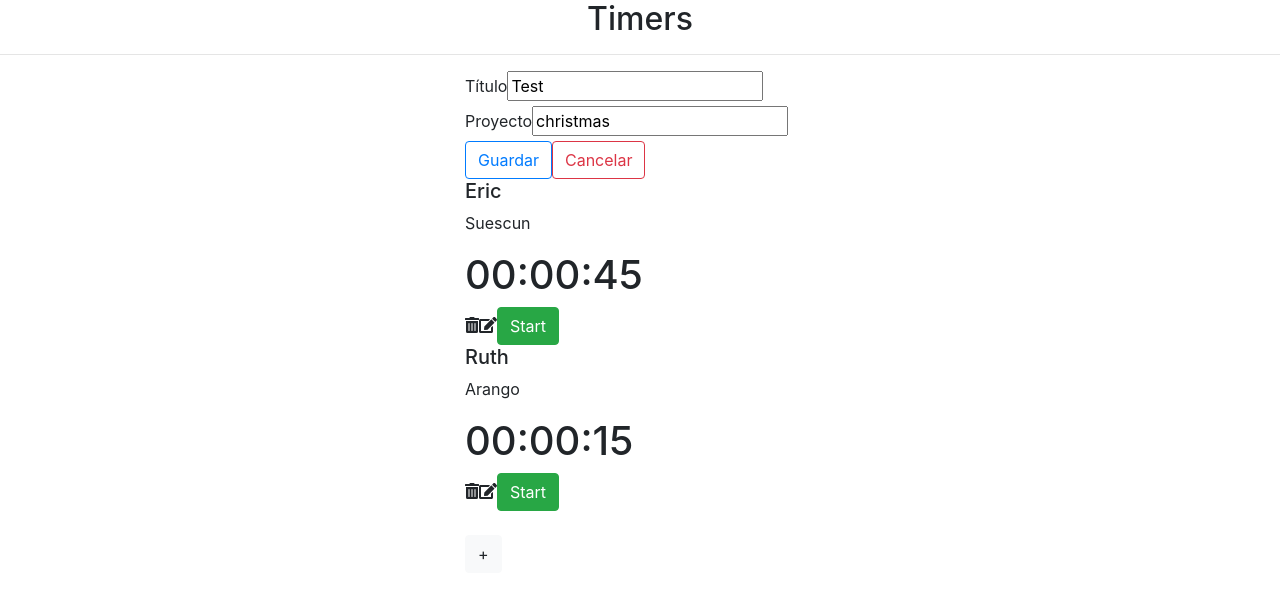
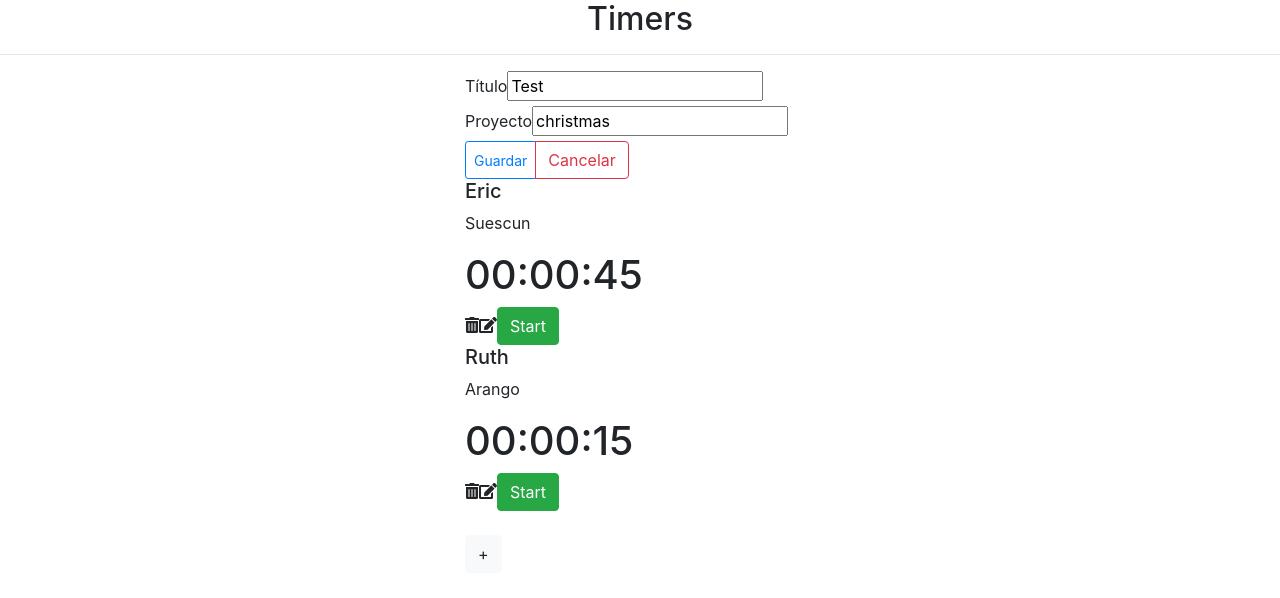
Before and after one commit to ericsuescun/chronos, a React (Create React App) app: page / in a window 1280 px wide. Both pictures are taken after a click on the icon 488 px from the left and 216 px from the top of the page. Shown: the top 598 px of the page. Built offline with nearby package versions, Linux system fonts and the light colour scheme.

Commit message:
Refactor de Timer y TimerForm. Cambio edit en onjeto principal por newTimer.

```diff
--- a/src/App.js
+++ b/src/App.js
@@ -11,7 +11,7 @@ class App extends Component {
   constructor() {
     super();
     this.state = {
-      edit: false,
+      newTimer: false,
       timers: [{ title: 'Test', project: 'chirstmas', value: 0, status: false, edit: false }]
     }
 
--- a/src/components/Timer.js
+++ b/src/components/Timer.js
@@ -1,7 +1,8 @@
 import React, { Component } from 'react';
 import { FontAwesomeIcon } from '@fortawesome/react-fontawesome';
 import store from '../store';
-import { Button } from 'react-bootstrap';
+import { Button, ButtonGroup } from 'react-bootstrap';
+import TimerForm from './TimerForm';
 
 class Timer extends Component {
 
@@ -13,6 +14,7 @@ class Timer extends Component {
 			title: props.title,
 			project: props.project,
 			status: props.status,
+			edit: props.edit,
 			interval: props.interval
 		}
 	}
@@ -66,8 +68,6 @@ class Timer extends Component {
 	render() {
 		return(
 			<div key={this.state.index} >
-				{
-					!this.state.edit ?
 
 					<div>
 						<h5>{store.getState().timers[this.state.index].title}</h5>
@@ -77,16 +77,8 @@ class Timer extends Component {
 						<FontAwesomeIcon icon="edit" onClick={this.handleEdit.bind(this)} />
 						<Button variant={ store.getState().timers[this.state.index].status ? 'danger' : 'success' } onClick={this.handleStartStop.bind(this)} >{store.getState().timers[this.state.index].status ? 'Stop' : 'Start' }</Button>
 					</div>
-					:
-					<div>
-						<label>Título</label>
-						<input type="text" value={this.state.title} onChange={this.handleChangeTitle.bind(this)} />
-						<label>Proyecto</label>
-						<input type="text" value={this.state.project} onChange={this.handleChangeProject.bind(this)} />
-						<Button variant={"outline-primary"} onClick={this.handleSave.bind(this)} >Guardar</Button>
-						<Button variant={"outline-danger"} onClick={this.handleCancel.bind(this)} >Cancelar</Button>
-					</div>
-				}
+
+
 			</div>
 		);
 	}
--- a/src/components/TimerForm.js
+++ b/src/components/TimerForm.js
@@ -1,26 +1,47 @@
 import React, { Component } from 'react';
-import { Button } from 'react-bootstrap';
+import { Button, ButtonGroup } from 'react-bootstrap';
 import store from '../store';
 
 class TimerForm extends Component {
-	constructor() {
-		super();
+	constructor(props) {
+		super(props);
+
+		if(props.use === 'creation') {
 			this.state = {
 				title: "Título",
 				project: "Proyecto",
 				value: 0,
-			status: false
+				status: false,
 			}
+		} else {
+			this.state = {
+				index: props.index,
+				value: props.value,
+				title: props.title,
+				project: props.project,
+				status: props.status,
+				edit: props.edit,
+				interval: props.interval
+			}
+		}
+
 	}
 
 	handleCancel(e) {
 		e.preventDefault();
-		store.dispatch({ type: "CANCEL" });
+		this.setState({ edit: false });
+		store.dispatch({ type: "CANCEL", index: this.state.index });
 	}
 
 	handleCreate(e) {
 		e.preventDefault();
 		store.dispatch({ type: "CREATE", title: this.state.title, project: this.state.project });
+	}
+
+	handleSave(e) {
+		e.preventDefault();
+		this.setState({ edit: false });
+		store.dispatch({ type: "SAVE", title: this.state.title, project: this.state.project, index: this.state.index });
 	}
 
 	handleChangeTitle(e) {
@@ -42,8 +63,16 @@ class TimerForm extends Component {
 				<input type="text" value={this.state.title} onChange={this.handleChangeTitle.bind(this)} />
 				<label>Proyecto</label>
 				<input type="text" value={this.state.project} onChange={this.handleChangeProject.bind(this)} />
+				<ButtonGroup>
+					{
+						this.props.use === 'creation' ?
 						<Button variant={"outline-primary"} onClick={this.handleCreate.bind(this)} >Crear</Button>
+						:
+						<Button variant={"outline-primary"} size="sm" onClick={this.handleSave.bind(this)} >Guardar</Button>
+					}
+
 					<Button variant={"outline-danger"} onClick={this.handleCancel.bind(this)} >Cancelar</Button>
+				</ButtonGroup>
 			</div>
 		);
 	}
--- a/src/components/TimersList.js
+++ b/src/components/TimersList.js
@@ -22,11 +22,18 @@ class TimersList extends Component {
 			<div>
 				{store.getState().timers.map((timer, index) =>
 
-					<Timer key={'id' + index} index={index} title={timer.title} project={timer.project} value={timer.value} status={timer.status} edit={timer.edit} />
+
+						!timer.edit ?
+						<Timer key={'id' + index} index={index} title={timer.title} project={timer.project} value={timer.value} status={timer.status} edit={timer.edit} />
+						:
+						<TimerForm index={index} value={timer.value} title={timer.title} project={timer.project} status={timer.status} interval={timer.interval} use={'edition'} edit={timer.edit} />
+
+
+
 
 
 				)}
-				{ store.getState().edit ? <TimerForm /> : <br /> }
+				{ store.getState().newTimer ? <TimerForm use={'creation'} /> : <br /> }
 			</div>
 		);
 	}
--- a/src/store.js
+++ b/src/store.js
@@ -3,7 +3,7 @@ import { createStore } from 'redux';
 const chrono = (state, action) => {
 	switch(action.type) {
 		case 'ADD':
-			return {...state, edit: true};
+			return {...state, newTimer: true};
 
 		case 'CANCEL':
 			let timers4 = [];
@@ -14,10 +14,10 @@ const chrono = (state, action) => {
 					timers4.push(timer);
 				}
 			});
-			return { edit: false, timers: timers4 };
+			return { newTimer: false, timers: timers4 };
 
 		case 'CREATE':
-			return { edit: false, timers: state.timers.concat({ title: action.title, project: action.project, value: 0, status: false, edit: false }) };
+			return { newTimer: false, timers: state.timers.concat({ title: action.title, project: action.project, value: 0, status: false, edit: false }) };
 
 		case 'SAVE':
 			let timers3 = [];
@@ -29,7 +29,7 @@ const chrono = (state, action) => {
 					timers3.push(timer);
 				}
 			});
-			return { edit: false, timers: timers3 };
+			return { newTimer: false, timers: timers3 };
 
 		case 'EDIT':
 			let timers2 = [];
@@ -40,7 +40,7 @@ const chrono = (state, action) => {
 					timers2.push(timer);
 				}
 			});
-			return { edit: false, timers: timers2 };
+			return { newTimer: false, timers: timers2 };
 
 		case 'ERASE':
 			let timers7 = [];
@@ -52,7 +52,7 @@ const chrono = (state, action) => {
 					}
 				}
 			});
-			return { edit: false, timers: timers7 };
+			return { newTimer: false, timers: timers7 };
 
 		case 'STARTSTOP':
 			let timers5 = [];
@@ -63,7 +63,7 @@ const chrono = (state, action) => {
 					timers5.push(timer);
 				}
 			});
-			return { edit: false, timers: timers5 };
+			return { newTimer: false, timers: timers5 };
 
 		case 'REFRESH':
 			let timers6 = [];
@@ -76,7 +76,7 @@ const chrono = (state, action) => {
 					// console.log('Refresh Titulo: ' + timer.title + ' value: ' + timer.value);
 				}
 			});
-			return { edit: state.edit, timers: timers6 };
+			return { newTimer: state.newTimer, timers: timers6 };
 
 		case 'REFRESH2':
 			let timers8 = [];
@@ -89,11 +89,11 @@ const chrono = (state, action) => {
 					// console.log('Refresh Titulo: ' + timer.title + ' value: ' + timer.value);
 				}
 			});
-			return { edit: state.edit, timers: timers8 };
+			return { newTimer: state.newTimer, timers: timers8 };
 
 		case 'SCAN':
 			return {
-					edit: state.edit,
+					newTimer: state.newTimer,
 
 					timers: state.timers.map((timer, index) =>
 								timer.status ? {...timer, value: timer.value + 1 } : timer
@@ -108,4 +108,4 @@ const chrono = (state, action) => {
 
 // export default createStore(chrono, { edit: false, timers: [{ title: 'Test', project: 'christmas', value: 70000, status: false, edit: false }, { title: 'Eric', project: 'Suescun', value: 45000, status: false, edit: false }, { title: 'Ruth', project: 'Arango', value: 30000, status: false, edit: false }]} );
 
-export default createStore(chrono, { edit: false, timers: [{ title: 'Test', project: 'christmas', value: 90, status: true, edit: false }, { title: 'Eric', project: 'Suescun', value: 45, status: false, edit: false }, { title: 'Ruth', project: 'Arango', value: 15, status: false, edit: false }]} );
+export default createStore(chrono, { newTimer: false, timers: [{ title: 'Test', project: 'christmas', value: 90, status: true, edit: false }, { title: 'Eric', project: 'Suescun', value: 45, status: false, edit: false }, { title: 'Ruth', project: 'Arango', value: 15, status: false, edit: false }]} );
```
Also changed, not shown: src/components/TimerEdit.js (+5 -3 lines). Lines whose indentation alone changed are shown as unchanged.
